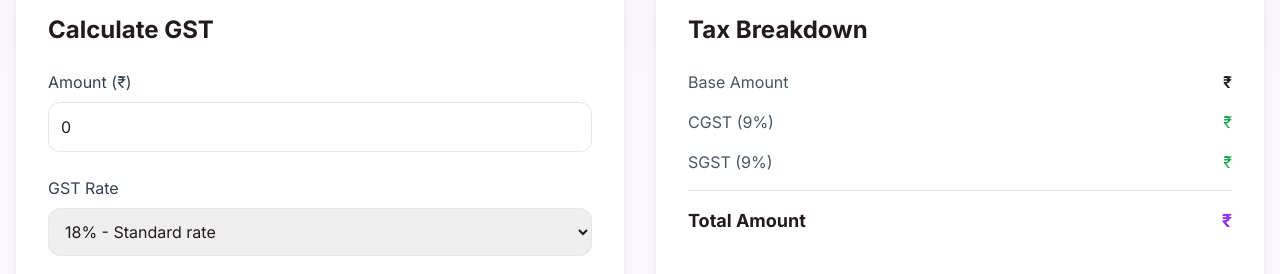
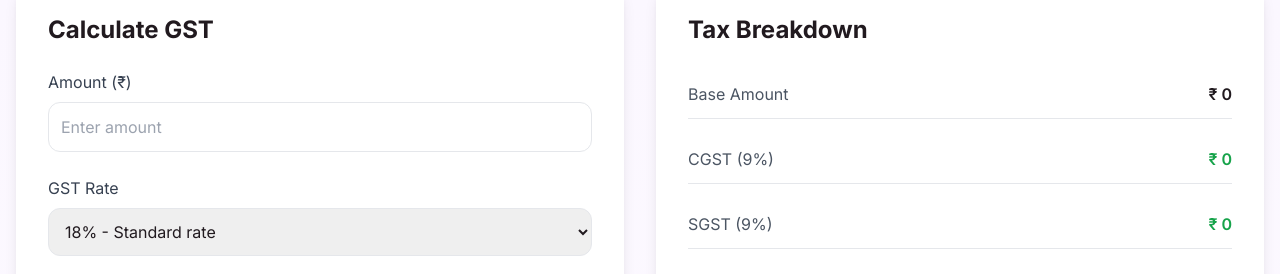
Before and after one commit to nimishaaaaaa1/finzo-fe, a Next.js app: page /calculator/gst in a window 1280 px wide. Shown: the part 526-800 px from the top of the page. Built offline with nearby package versions, Linux system fonts and the light colour scheme.

Commit message:
new calculator gst

```diff
--- a/app/calculator/gst/page.tsx
+++ b/app/calculator/gst/page.tsx
@@ -1,6 +1,6 @@
 'use client'
 
-import React, { useState } from 'react'
+import React, { useState, useMemo } from 'react'
 import { motion } from 'framer-motion'
 import Image from 'next/image'
 import Head from 'next/head'
@@ -50,10 +50,13 @@ export default function GSTCalculatorPage() {
     amount: 0,
     rate: 18,
     isInclusive: false,
-    isInterState: false // New: Toggle between CGST/SGST and IGST
+    isInterState: false
   });
 
-  const [result, setResult] = useState<GSTResult | null>(null);
+  // Calculate result whenever input changes
+  const result = useMemo(() => {
+    return calculateGST(gstInput.amount, gstInput.rate, gstInput.isInclusive);
+  }, [gstInput.amount, gstInput.rate, gstInput.isInclusive]);
 
   // Add state for FAQ accordion
   const [openFaq, setOpenFaq] = useState('');
@@ -117,12 +120,17 @@ export default function GSTCalculatorPage() {
               <div>
                 <label className="block text-gray-700 mb-2">Amount (₹)</label>
                 <input
-                  type="number"
-                  value={gstInput.amount}
-                  onChange={(e) => setGstInput({
-                    ...gstInput,
-                    amount: Number(e.target.value)
-                  })}
+                  type="text"
+                  value={gstInput.amount || ''}
+                  onChange={(e) => {
+                    const value = e.target.value;
+                    if (value === '' || /^\d*\.?\d*$/.test(value)) {
+                      setGstInput({
+                        ...gstInput,
+                        amount: Number(value) || 0
+                      });
+                    }
+                  }}
                   className="w-full p-3 border rounded-xl focus:ring-2 focus:ring-purple-500 focus:border-purple-500"
                   placeholder="Enter amount"
                 />
@@ -185,33 +193,32 @@ export default function GSTCalculatorPage() {
           >
             <h2 className="text-2xl font-bold mb-6">Tax Breakdown</h2>
             <div className="space-y-4">
-              <div className="flex justify-between items-center">
+              <div className="flex justify-between items-center py-3 border-b border-gray-200">
                 <span className="text-gray-600">Base Amount</span>
-                <span className="font-semibold">₹{result?.baseAmount}</span>
+                <span className="font-semibold">₹ {result.baseAmount.toLocaleString('en-IN')}</span>
               </div>
 
               {gstInput.isInterState ? (
-                <div className="flex justify-between items-center">
+                <div className="flex justify-between items-center py-3 border-b border-gray-200">
                   <span className="text-gray-600">IGST ({gstInput.rate}%)</span>
-                  <span className="text-green-600">₹{result?.igst}</span>
+                  <span className="text-green-600 font-semibold">₹ {result.igst.toLocaleString('en-IN')}</span>
                 </div>
               ) : (
                 <>
-                  <div className="flex justify-between items-center">
+                  <div className="flex justify-between items-center py-3 border-b border-gray-200">
                     <span className="text-gray-600">CGST ({gstInput.rate/2}%)</span>
-                    <span className="text-green-600">₹{result?.cgst}</span>
+                    <span className="text-green-600 font-semibold">₹ {result.cgst.toLocaleString('en-IN')}</span>
                   </div>
-                  <div className="flex justify-between items-center">
+                  <div className="flex justify-between items-center py-3 border-b border-gray-200">
                     <span className="text-gray-600">SGST ({gstInput.rate/2}%)</span>
-                    <span className="text-green-600">₹{result?.sgst}</span>
+                    <span className="text-green-600 font-semibold">₹ {result.sgst.toLocaleString('en-IN')}</span>
                   </div>
                 </>
               )}
 
-              <div className="h-px bg-gray-200 my-2"></div>
-              <div className="flex justify-between items-center text-lg font-bold">
-                <span>Total Amount</span>
-                <span className="text-purple-600">₹{result?.totalAmount}</span>
+              <div className="flex justify-between items-center pt-3">
+                <span className="font-bold">Total Amount</span>
+                <span className="font-bold text-lg text-purple-600">₹ {result.totalAmount.toLocaleString('en-IN')}</span>
               </div>
             </div>
           </motion.div>
--- a/components/calculators/GSTCalculator.tsx
+++ b/components/calculators/GSTCalculator.tsx
@@ -2,14 +2,16 @@ import { useState, useMemo } from 'react'
 import { Calculator } from 'lucide-react'
 
 export default function GSTCalculator() {
-  const [amount, setAmount] = useState<number>(0)
+  const [amount, setAmount] = useState<string>('')
   const [rate, setRate] = useState<number>(18)
   const [isInclusive, setIsInclusive] = useState<boolean>(false)
   const [isInterState, setIsInterState] = useState<boolean>(false)
 
   // Calculate tax breakdown in real-time
   const breakdown = useMemo(() => {
-    if (!amount) {
+    const numAmount = parseFloat(amount) || 0
+
+    if (!numAmount) {
       return {
         baseAmount: 0,
         cgst: 0,
@@ -24,12 +26,12 @@ export default function GSTCalculator() {
 
     if (isInclusive) {
       // If amount includes GST, calculate backwards
-      baseAmount = amount / (1 + (rate / 100))
-      totalTax = amount - baseAmount
+      baseAmount = numAmount / (1 + (rate / 100))
+      totalTax = numAmount - baseAmount
     } else {
       // If amount excludes GST
-      baseAmount = amount
-      totalTax = amount * (rate / 100)
+      baseAmount = numAmount
+      totalTax = numAmount * (rate / 100)
     }
 
     // Split tax into CGST/SGST or IGST based on transaction type
@@ -39,11 +41,11 @@ export default function GSTCalculator() {
     const totalAmount = baseAmount + totalTax
 
     return {
-      baseAmount,
-      cgst,
-      sgst,
-      igst,
-      totalAmount
+      baseAmount: Number(baseAmount.toFixed(2)),
+      cgst: Number(cgst.toFixed(2)),
+      sgst: Number(sgst.toFixed(2)),
+      igst: Number(igst.toFixed(2)),
+      totalAmount: Number(totalAmount.toFixed(2))
     }
   }, [amount, rate, isInclusive, isInterState])
 
@@ -63,9 +65,14 @@ export default function GSTCalculator() {
                 Amount (₹)
               </label>
               <input
-                type="number"
-                value={amount || ''}
-                onChange={(e) => setAmount(Number(e.target.value))}
+                type="text"
+                value={amount}
+                onChange={(e) => {
+                  const value = e.target.value
+                  if (value === '' || /^\d*\.?\d*$/.test(value)) {
+                    setAmount(value)
+                  }
+                }}
                 className="w-full p-3 border border-gray-200 rounded-lg focus:ring-2 focus:ring-blue-500 focus:border-transparent"
                 placeholder="Enter amount"
               />
@@ -117,30 +124,30 @@ export default function GSTCalculator() {
             <div className="space-y-4">
               <div className="flex justify-between items-center py-3 border-b border-blue-100">
                 <span className="text-gray-600">Base Amount</span>
-                <span className="font-medium">₹{breakdown.baseAmount.toFixed(2)}</span>
+                <span className="font-medium">₹ {breakdown.baseAmount.toLocaleString('en-IN')}</span>
               </div>
 
               {isInterState ? (
                 <div className="flex justify-between items-center py-3 border-b border-blue-100">
                   <span className="text-gray-600">IGST ({rate}%)</span>
-                  <span className="font-medium">₹{breakdown.igst.toFixed(2)}</span>
+                  <span className="font-medium text-green-600">₹ {breakdown.igst.toLocaleString('en-IN')}</span>
                 </div>
               ) : (
                 <>
                   <div className="flex justify-between items-center py-3 border-b border-blue-100">
                     <span className="text-gray-600">CGST ({rate/2}%)</span>
-                    <span className="font-medium">₹{breakdown.cgst.toFixed(2)}</span>
+                    <span className="font-medium text-green-600">₹ {breakdown.cgst.toLocaleString('en-IN')}</span>
                   </div>
                   <div className="flex justify-between items-center py-3 border-b border-blue-100">
                     <span className="text-gray-600">SGST ({rate/2}%)</span>
-                    <span className="font-medium">₹{breakdown.sgst.toFixed(2)}</span>
+                    <span className="font-medium text-green-600">₹ {breakdown.sgst.toLocaleString('en-IN')}</span>
                   </div>
                 </>
               )}
 
               <div className="flex justify-between items-center pt-3">
                 <span className="font-semibold">Total Amount</span>
-                <span className="font-semibold text-lg">₹{breakdown.totalAmount.toFixed(2)}</span>
+                <span className="font-semibold text-lg text-purple-600">₹ {breakdown.totalAmount.toLocaleString('en-IN')}</span>
               </div>
             </div>
           </div>
```
Also changed, not shown: 1 other file (tests, documents, lock files or other folders).
